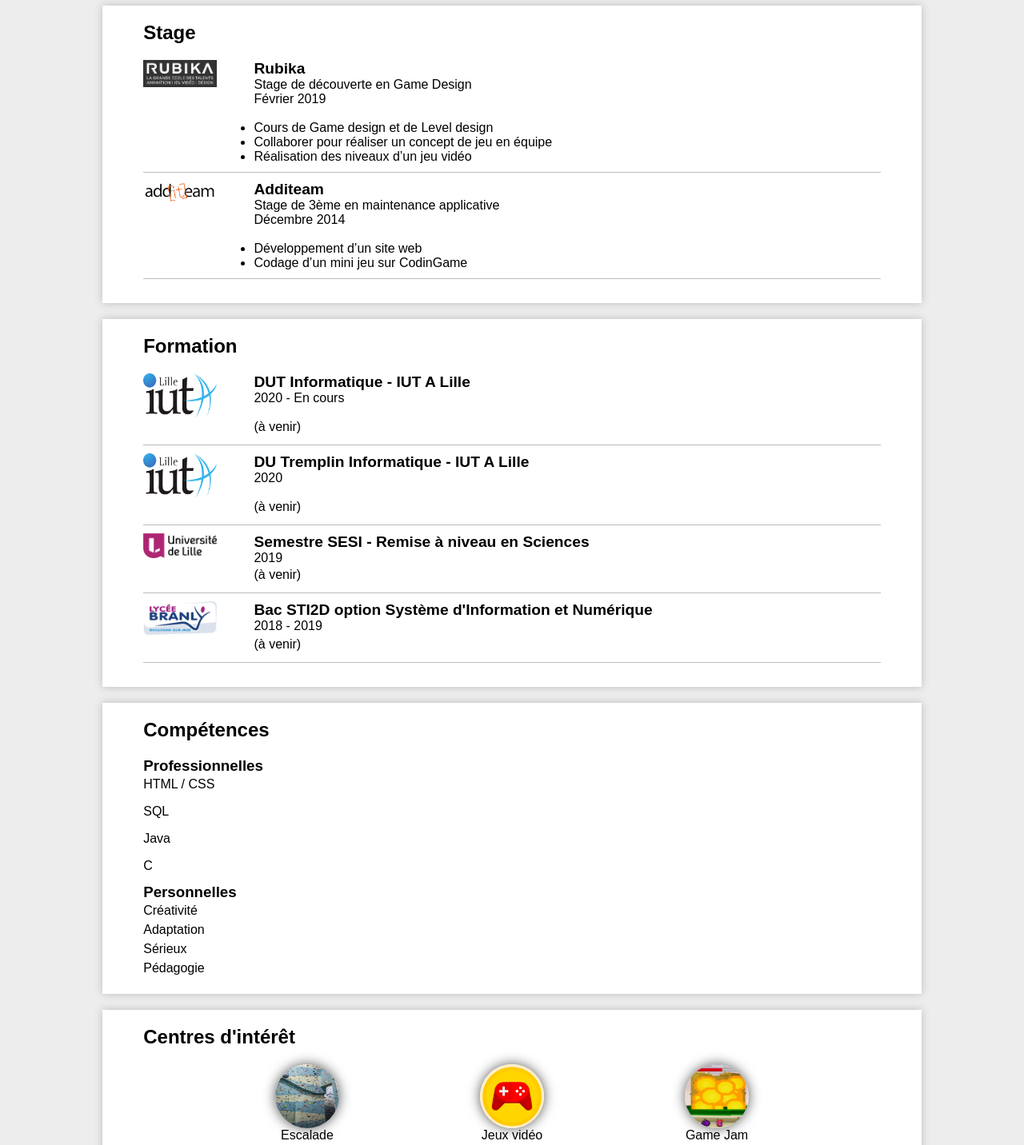
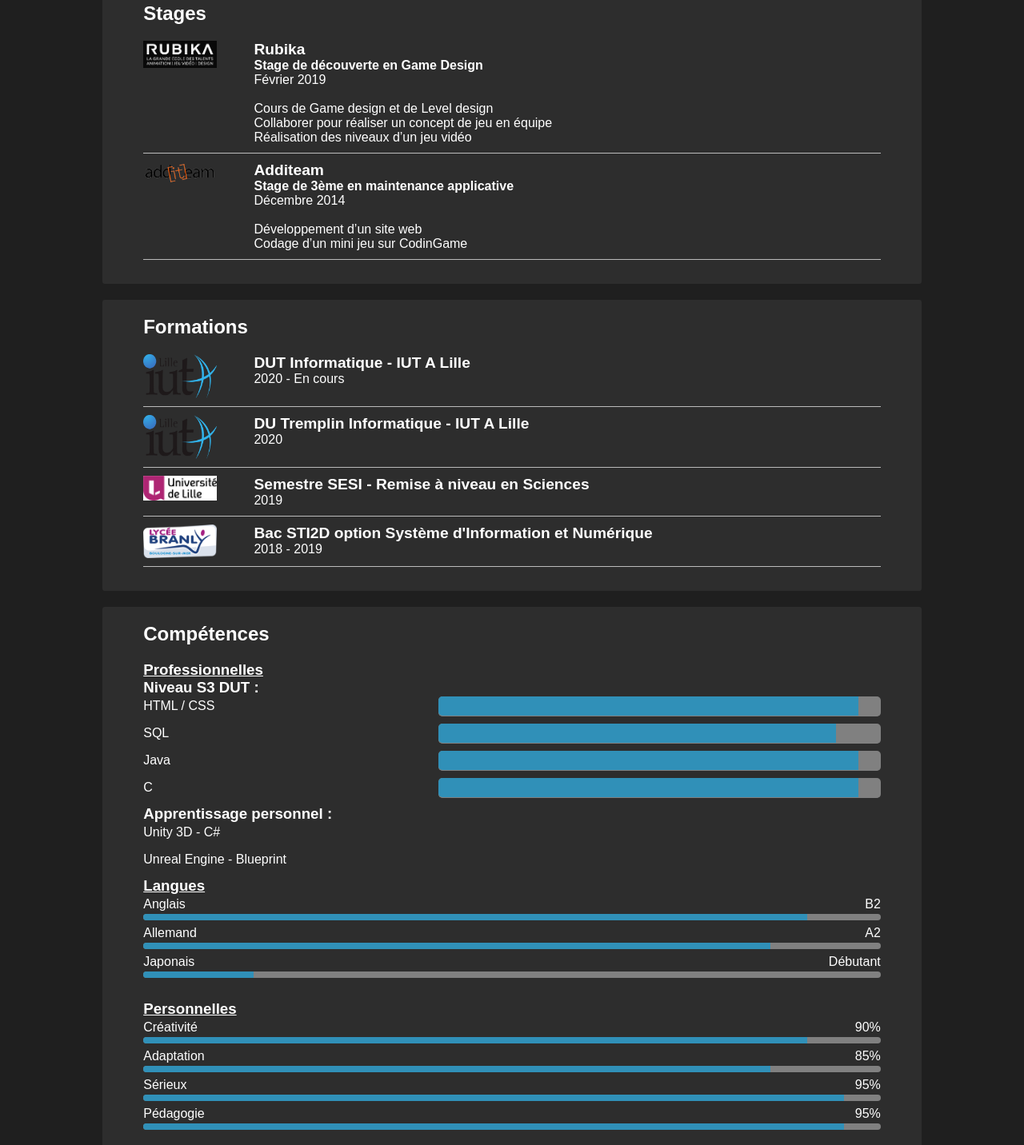
Before and after one commit to ArthurDeroo/arthurderoo.github.io, a plain HTML site: page index.html in a window 1280 px wide. Shown: the part 877-2309 px from the top of the page at 80% size. Drawn offline with Linux system fonts and the light colour scheme.

Commit message:
dark mode + lvl + descriptions loisirs

```diff
--- a/cv.css
+++ b/cv.css
@@ -5,17 +5,20 @@
     margin: 0px;
     text-align: justify;
     box-sizing: border-box;
+    color : #fff;
+    list-style-type: none;
 }
 body{
-    background: #ededed;
+    background: #1F1F1F;
 }
 p{
     font-size: 1em;
     line-height: 1.5em;
+    color : #fff;
 }
 a{
     text-decoration: none;
-    color: #000;
+    color: #fff;
 }
 
 /*HEADER & FOOTER*/
@@ -26,18 +29,18 @@ header, footer{
     box-shadow: 0px 0px 15px #333;
 }
 header{
-    border-bottom: 2px solid #fff;
+    /*border-bottom: 2px solid #fff;*/
     height: 120px;
 }
 header h1{
-    color: white;
+    color: #fff;
     font-size: 1.5em;
     width: 90%;
     margin: 0 auto;
 }
 
 footer{
-    border-top: 2px solid #fff;
+    /*border-top: 2px solid #fff;*/
 }
 footer p{
     width: 90%;
@@ -57,8 +60,8 @@ section{
     width: 100%;
     padding-bottom: 20px;
     margin: 20px auto;
-    box-shadow: 0px 0px 10px #bbb;
-    background-color: #fff;
+    /*box-shadow: 0px 0px 10px #bbb;*/
+    background-color: #2D2D2D;
 }
 
 section h2{
@@ -76,8 +79,8 @@ section > div{
 .photo img{
     width: 150px;
     height: 150px;
-    border: 3px solid #fff;
-    box-shadow: 0px 0px 10px #777;
+    border: 3px solid #ccc;
+    /*box-shadow: 0px 0px 10px #777;*/
     border-radius: 50%;
     margin-top: -80px;
 }
@@ -90,8 +93,8 @@ section > div{
     padding: 10px;
     margin: 10px auto 30px auto;
     color: #fff;
-    background-color: #EA0;
-    box-shadow: 0px 0px 10px #ccc;
+    background-color: #3090B8;
+    /*box-shadow: 0px 0px 10px #ccc;*/
     border-radius: 5px;
 }
 .contact-flex{
@@ -170,21 +173,27 @@ section > div{
     border-top-left-radius: 5px;
     border-bottom-left-radius: 5px;
 }
+
+.c15{
+    width: 15%;
+    background-color: #3090B8;
+}
+
 .c85{
     width: 85%;
-    background-color: #8B8;
+    background-color: #3090B8;
 }
 .c90{
     width: 90%;
-    background-color: #4B8;
+    background-color: #3090B8;
 }
 .c95{
     width: 95%;
-    background-color: #4B8;
+    background-color: #3090B8;
 }
 .c100{
     width: 100%;
-    background-color: #4B8;
+    background-color: #3090B8;
     border-radius: 5px;
 }
 .comp2{
@@ -206,8 +215,9 @@ section > div{
     display: flex;
     flex-flow: column wrap;
     align-items: center;
-    margin-bottom: 20px;
+    margin: 5 5 5 5;
 }
+
 .interet img{
     width: 80px;
     height: 80px;
@@ -219,7 +229,8 @@ section > div{
 @media screen and (min-width: 980px){
     section{
         width: 80%;
-        box-shadow: 0px 0px 10px #bbb;
+        border-radius: 3px;
+        /*box-shadow: 0px 0px 10px #bbb;*/
     }
     a:hover{
         color: #EA0;
@@ -244,10 +255,10 @@ section > div{
         border: 2px solid transparent;
     }
     .prez a:hover{
-        color: #f28835;
-        background-color: #fff;
-        border: 2px solid #f28835;
-        box-shadow: 0px 0px 20px #666;
+        color: #3090B8;
+        background-color: #1F1F1F;
+        border: 2px solid #3090B8;
+        /*box-shadow: 0px 0px 20px #666;*/
     }
     .exp-logo{
         flex: 0 0 10%;
@@ -256,7 +267,14 @@ section > div{
         flex: 0 0 85%;
         margin-left: auto;
     }
+
     .interet{
         flex: 0 1 25%;
+        margin: 15 15 15 15;
+    }
+
+    .interet figcaption{
+        font-weight: bold;
+        margin-bottom: 5;
     }
 }
--- a/index.html
+++ b/index.html
@@ -1,3 +1,4 @@
+<html>
 <head>
     <title>CV de Arthur Deroo</title>
     <meta charset="utf-8">
@@ -16,8 +17,8 @@
             <img src="ressources/img-pc.jpg" alt="Ma photo de profil">
         </div>
         <div class="prez">
-            <h2>Recherche d'un stage en Game Programming</h2>
-            <p>Passionné par le développement de jeux vidéo et le Game Design, je suis actuellement en DUT Informatique à l’IUT A de Lille.<br>
+            <h2>Recherche d'un stage :<br> Game Programming</h2>
+            <p>Passionné par le développement de jeux vidéo et le Game Design, je suis actuellement en DUT Informatique à l’IUT A de Lille.
             Je réalise également des Game Jam, où j’ai l’occasion d’utiliser Unity avec le C# ainsi que Unreal avec le Blueprint.</p><br>
             <p>Je vous invite à télécharger mon CV et à me suivre sur Game Jolt !</p>
             <a href="ressources/Deroo_Arthur_CV.pdf" target="_blank"  download>Télécharger mon CV</a>
@@ -48,7 +49,7 @@
     </section>
 
     <section>
-        <h2>Projet</h2>
+        <h2>Projets</h2>
         <div class="exp">
             <div class="exp-logo">
                 <a href="https://gamejolt.com/games/smashcastle/651068" target="_blank"><img src="ressources/smashCastle.png" alt="Logo SmashCastle"></a>
@@ -67,14 +68,14 @@
     </section>
 
     <section>
-        <h2>Stage</h2>
+        <h2>Stages</h2>
         <div class="exp">
             <div class="exp-logo">
                 <a href="https://rubika-edu.com/" target="_blank"><img src="ressources/RUBIKA-logo.png" alt="Logo Rubika"></a>
             </div>
             <div class="exp-info">
                 <h3>Rubika</h3>
-                <h4>Stage de découverte en Game Design</h4>
+                <h4><strong>Stage de découverte en Game Design</strong></h4>
                 <h4>Février 2019</h4><br>
             </div>
             <div class="exp-desc">
@@ -87,11 +88,11 @@
         </div>
         <div class="exp">
             <div class="exp-logo">
-                <a href="https://rubika-edu.com/" target="_blank"><img src="ressources/additeam-logo.png" alt="Logo Additeam"></a>
+                <a href="#" target="_blank"><img src="ressources/additeam-logo.png" alt="Logo Additeam"></a>
             </div>
             <div class="exp-info">
                 <h3>Additeam</h3>
-                <h4>Stage de 3ème en maintenance applicative</h4>
+                <h4><strong>Stage de 3ème en maintenance applicative</strong></h4>
                 <h4>Décembre 2014</h4><br>
             </div>
             <div class="exp-desc">
@@ -104,7 +105,7 @@
     </section>
 
     <section>
-        <h2>Formation</h2>
+        <h2>Formations</h2>
         <div class="exp">
             <div class="exp-logo">
                 <a href="https://www.iut-a.univ-lille.fr/dut-info/" target="_blank"><img src="ressources/Logo-iut.png" alt="Logo IUT A Lille - DUT"></a>
@@ -114,7 +115,7 @@
                 <h4>2020 - En cours</h4>
             </div>
             <div class="exp-desc">
-                <p>(à venir)</p>
+                <p></p>
             </div>
         </div>
         <div class="exp">
@@ -126,7 +127,7 @@
                 <h4>2020</h4>
             </div>
             <div class="exp-desc">
-                <p>(à venir)</p>
+                <p></p>
             </div>
         </div>
         <div class="exp">
@@ -138,7 +139,7 @@
                 <h4>2019</h4>
             </div>
             <div class="exp-desc">
-                <p>(à venir)</p>
+                <p></p>
             </div>
         </div>
         <div class="exp">
@@ -150,38 +151,79 @@
                 <h4>2018 - 2019</h4>
             </div>
             <div class="exp-desc">
-                <p>(à venir)</p>
+                <p></p>
             </div>
         </div>
     </section>
 
     <section>
         <h2>Compétences</h2>
-        <h3 class="h3gauche">Professionnelles</h3>
+        <h3 class="h3gauche"><u>Professionnelles</u></h3>
+        <h3 class="h3gauche">Niveau S3 DUT :</h3>
         <div class="comp">
             <p>HTML / CSS</p>
+            <div class="conteneur-barre"><span class="barre c95"></span></div>
         </div>
         <div class="comp">
             <p>SQL</p>
+            <div class="conteneur-barre"><span class="barre c90"></span></div>
         </div>
         <div class="comp">
             <p>Java</p>
+            <div class="conteneur-barre"><span class="barre c95"></span></div>
         </div>
         <div class="comp">
             <p>C</p>
+            <div class="conteneur-barre"><span class="barre c95"></span></div>
         </div>
-        <h3 class="h3gauche">Personnelles</h3>
+
+        <h3 class="h3gauche">Apprentissage personnel :</h3>
+        <div class="comp">
+            <p>Unity 3D - C#</p>
+        </div>
+        <div class="comp">
+            <p>Unreal Engine - Blueprint</p>
+        </div>
+
+        <h3 class="h3gauche"><u>Langues</u></h3>
+        <div class="comp2">
+            <p>Anglais</p>
+            <p>B2</p>
+            <div class="conteneur-barre2"><span class="barre c90"></span></div>
+        </div>
+        <div class="comp2">
+            <p>Allemand</p>
+            <p>A2</p>
+            <div class="conteneur-barre2"><span class="barre c85"></span></div>
+        </div>
+        <div class="comp2">
+            <p>Japonais</p>
+            <p>Débutant</p>
+            <div class="conteneur-barre2"><span class="barre c15"></span></div>
+            <br>
+            <br>
+        </div>
+
+        <h3 class="h3gauche"><u>Personnelles</u></h3>
         <div class="comp2">
             <p>Créativité</p>
+            <p>90%</p>
+            <div class="conteneur-barre2"><span class="barre c90"></span></div>
         </div>
         <div class="comp2">
             <p>Adaptation</p>
+            <p>85%</p>
+            <div class="conteneur-barre2"><span class="barre c85"></span></div>
         </div>
         <div class="comp2">
             <p>Sérieux</p>
+            <p>95%</p>
+            <div class="conteneur-barre2"><span class="barre c95"></span></div>
         </div>
         <div class="comp2">
             <p>Pédagogie</p>
+            <p>95%</p>
+            <div class="conteneur-barre2"><span class="barre c95"></span></div>
         </div>
     </section>
 
@@ -189,15 +231,20 @@
         <h2>Centres d'intérêt</h2>
         <figure class="interet">
             <img src="ressources/img-escalade.jpg" alt="Trail">
-            <figcaption>Escalade</figcaption>
+            <figcaption>Escalade :</figcaption>
+            <p>J’ai commencé pendant mon temps libre. Après une
+                chute, je revois mon parcours pour mieux le réaliser ensuite.</p>
         </figure>
         <figure class="interet">
             <img src="ressources/img-jeux.png" alt="Cuisine">
-            <figcaption>Jeux vidéo</figcaption>
+            <figcaption>Jeux vidéo :</figcaption>
+            <p> J’ai débuté Monster Hunter World récemment.
+                Je joue aussi à Smash bros et à Zelda Breath of the wild.</p>
         </figure>
         <figure class="interet">
             <img src="ressources/smashCastle2.png" alt="Gaming">
-            <figcaption>Game Jam</figcaption>
+            <figcaption>Game Jam :</figcaption>
+            <p>Où je réalise des jeux en temps limité et en équipe !</p>
         </figure>
     </section>
 
@@ -206,3 +253,4 @@
         <p>Modifié par DEROO Arthur</p>
     </footer>
 </body>
+</html>
```
Also changed, not shown: 1 other file.
